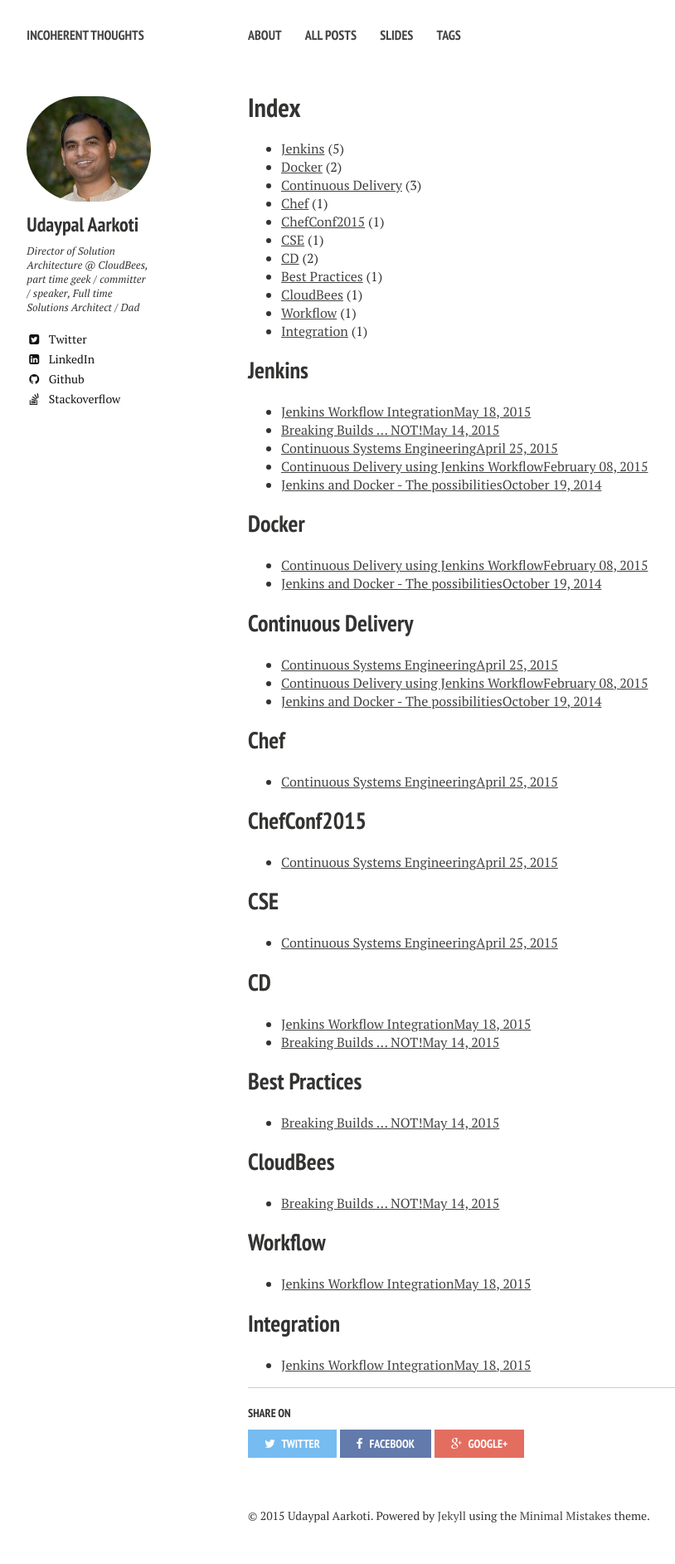
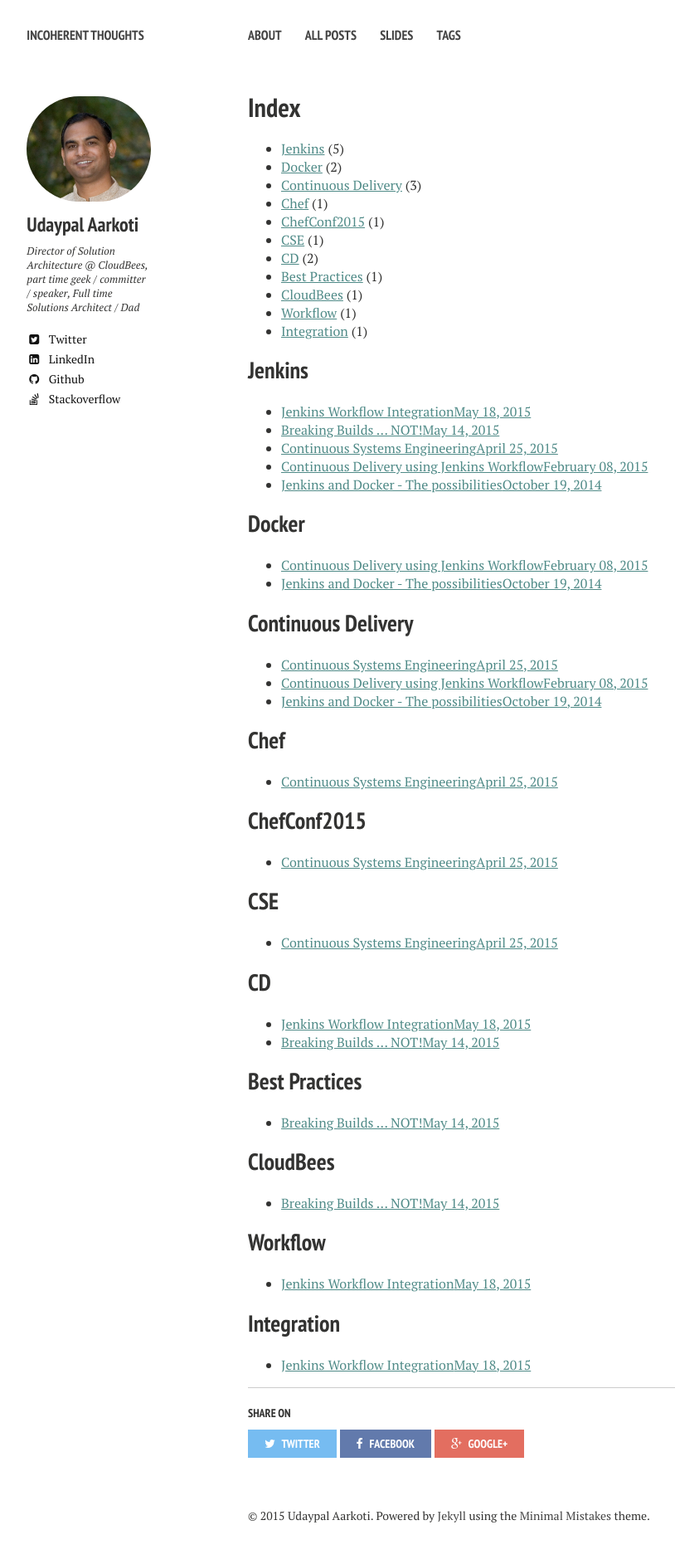
Before and after one commit to uaarkoti/uaarkoti.github.io, a Jekyll site: the page built from tags/index.md, in a window 1280 px wide. Shown: the whole page at 83% size, without its empty margins (21-835 px from the left). Built offline with Jekyll 4.4.1, drawn with Linux system fonts in a browser that asks for light colours; nearby versions of some CDN libraries.

Commit message:
Added color to links in an article

```diff
--- a/_sass/page.scss
+++ b/_sass/page.scss
@@ -445,6 +445,7 @@
 	p > a,
 	li > a {
 		text-decoration: underline;
+		color: #508B88;
 	}
 }
 
@@ -600,7 +601,7 @@
 	  @include font-rem(14);
 	  font-family: $heading-font;
 	  font-weight: 700;
-	  color: $white;
+	  color: $white !important;
 	  opacity: 0.8;
 	  &:hover {
 	    opacity: 1;
```
